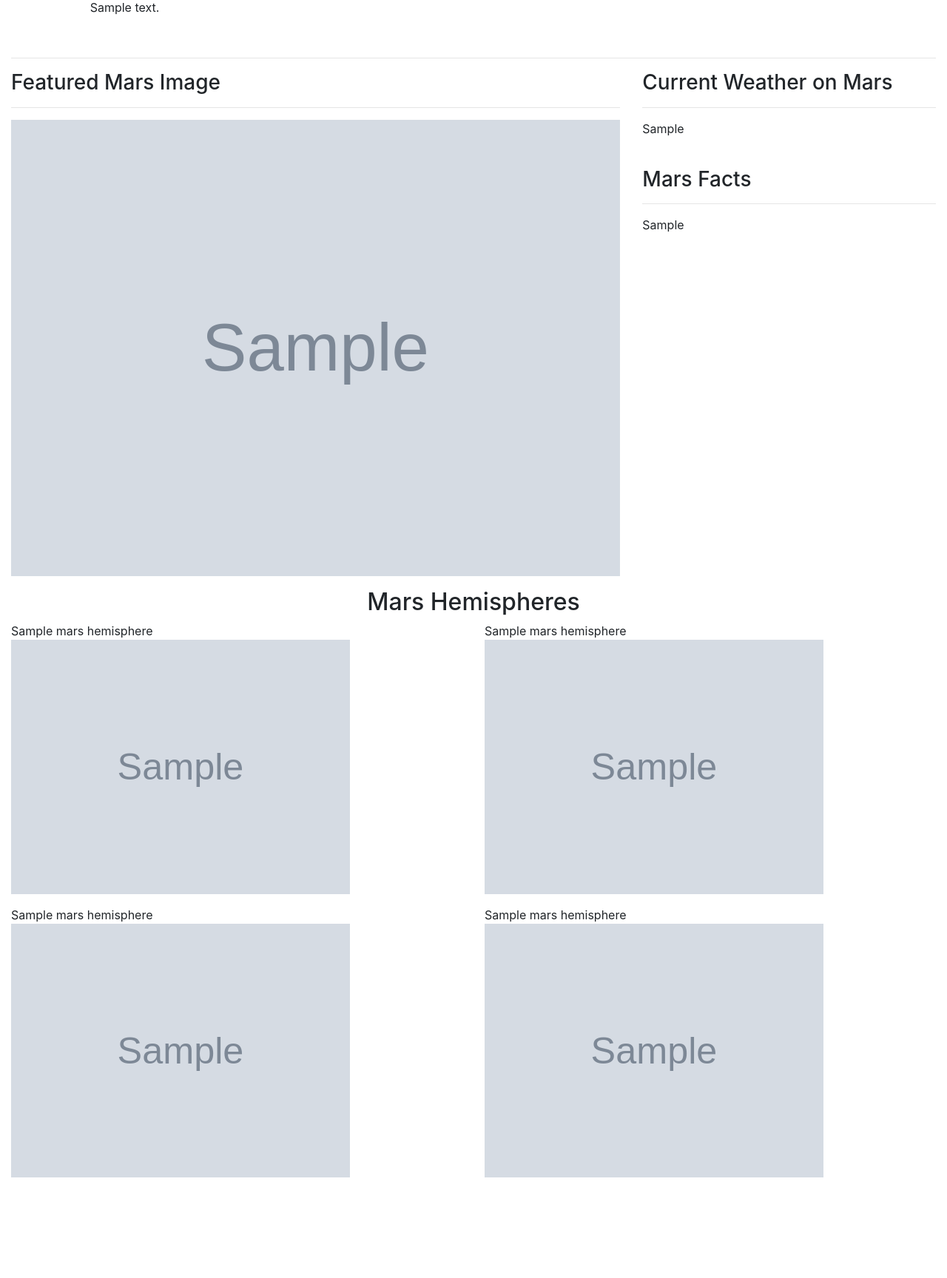
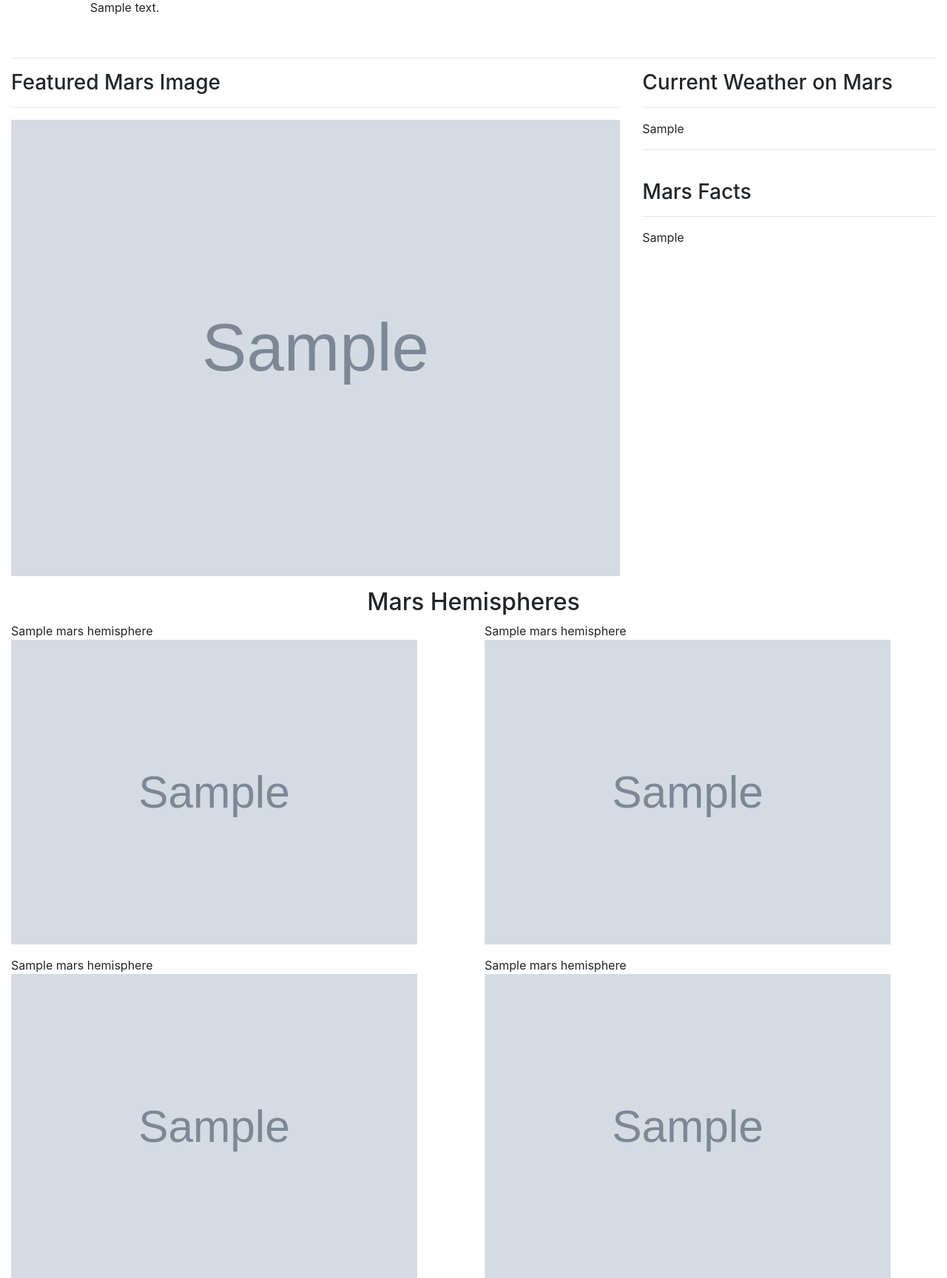
Before and after one commit to andrewswellie/CWRUDataBootcamp_Module12-Web-Scraping-and-Document-Databases, a Flask app: page / in a window 1280 px wide. Shown: the part 515-2243 px from the top of the page at 74% size. Before the commit the page ends 2107 px from the top, so only its background shows below. Run offline with Flask 2, Linux system fonts and the light colour scheme; grey boxes marked "Sample" are stand-in pictures; a database or web service that is not in the repository returns one stand-in record (values such as "Sample title"); some libraries are stand-ins or nearby versions.

Commit message:
additional updates and cleaning

```diff
--- a/scrape_mars.py
+++ b/scrape_mars.py
@@ -102,7 +102,7 @@ def marsFacts():
     mars_facts_df = mars_facts[0]
     mars_facts_df.columns = ['Fact Type', 'Data']
 
-    mars_facts_html = mars_facts_df.to_html(header=True, index=False)
+    mars_facts_html = mars_facts_df.to_html(header=False, index=False)
 
     return mars_facts_html
 
@@ -146,6 +146,5 @@ def marsHemisphereImages():
                    {'title':label3, 'image_link': image3},
                    {'title':label4,'image_link':image4}]
 
+    browser.quit()
     return mars_hem_images
-
-    browser.quit()
--- a/templates/index.html
+++ b/templates/index.html
@@ -50,6 +50,7 @@
               <h3>Current Weather on Mars</h3>
               <hr>
               <p>{{mars.mars_weather}}</p>
+              <hr>
           </div>
           <br>
           <div class="data-box">
@@ -71,28 +72,28 @@
   <div class="row">
       <div class='col-md-6'>
           <figure>
-              <figcaption class="hemisphere_caption"> {{mars.mars_hemispheres[0].title}} </figcaption>
-              <img src={{mars.mars_hemispheres[0].image_link}} width=75%, alt="Mars hemisphere 1">
+              <figcaption> {{mars.mars_hemispheres[0].title}} </figcaption>
+              <img src={{mars.mars_hemispheres[0].image_link}} width=90%, alt="Mars hemisphere 1">
           </figure>
       </div>
       <div class='col-md-6'>
           <figure>
-              <figcaption class="hemisphere_caption"> {{mars.mars_hemispheres[1].title}} </figcaption>
-              <img src={{mars.mars_hemispheres[1].image_link}} width=75%, alt="Mars hemisphere 2">
+              <figcaption> {{mars.mars_hemispheres[1].title}} </figcaption>
+              <img src={{mars.mars_hemispheres[1].image_link}} width=90%, alt="Mars hemisphere 2">
           </figure>
       </div>
   </div>
   <div class="row">
       <div class='col-md-6'>
           <figure>
-              <figcaption class="hemisphere_caption"> {{mars.mars_hemispheres[2].title}} </figcaption>
-              <img src={{mars.mars_hemispheres[2].image_link}} width=75%, alt="Mars hemisphere 3">
+              <figcaption> {{mars.mars_hemispheres[2].title}} </figcaption>
+              <img src={{mars.mars_hemispheres[2].image_link}} width=90%, alt="Mars hemisphere 3">
           </figure>
       </div>
       <div class='col-md-6'>
           <figure>
-              <figcaption class="hemisphere_caption"> {{mars.mars_hemispheres[3].title}} </figcaption>
-              <img src={{mars.mars_hemispheres[3].image_link}} width=75%, alt="Mars hemisphere 4">
+              <figcaption> {{mars.mars_hemispheres[3].title}} </figcaption>
+              <img src={{mars.mars_hemispheres[3].image_link}} width=90%, alt="Mars hemisphere 4">
           </figure>
       </div>
   </body>
```
